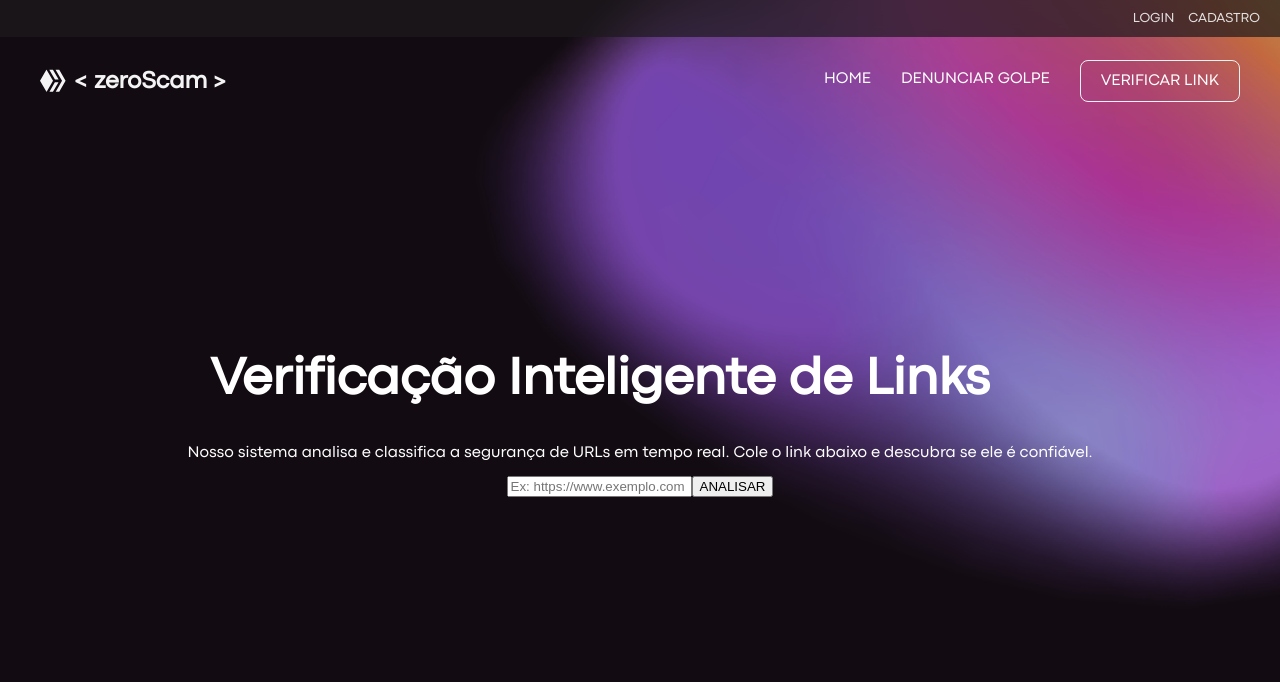
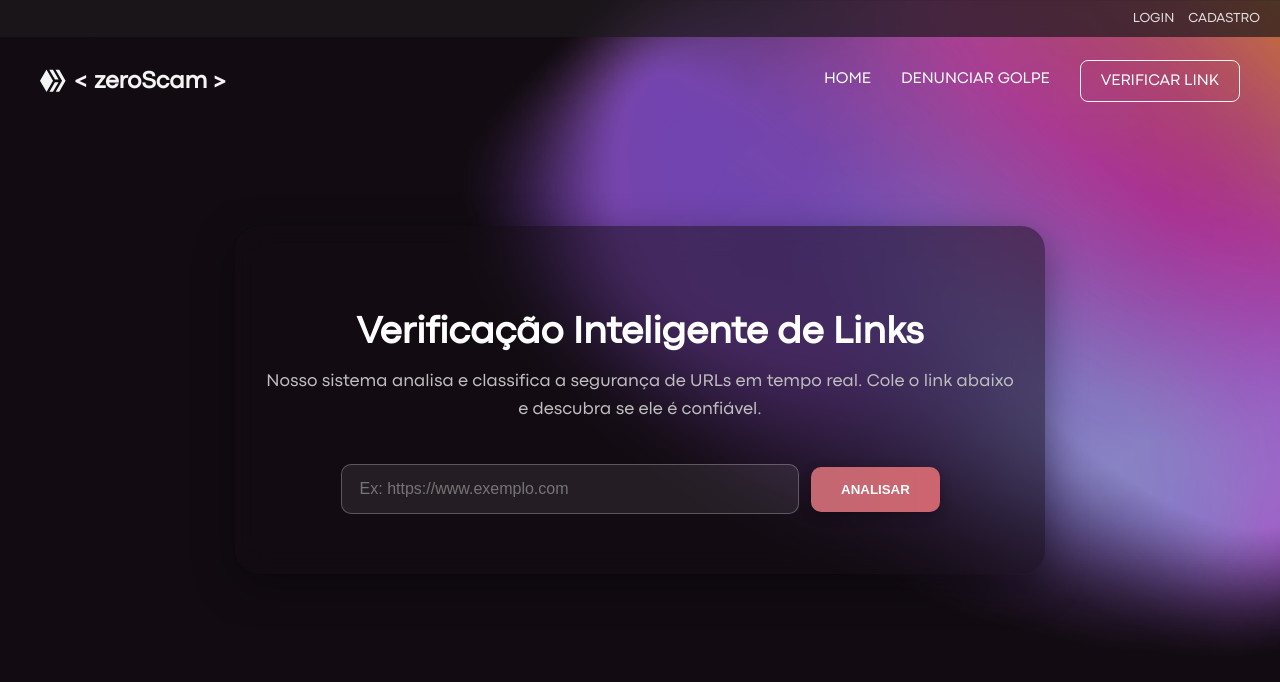
Before and after one commit to GallantDrop45/Zero-Scam, a React (Create React App) app in the folder frontend/: page /verificar in a window 1280 px wide. Shown: the top 682 px of the page. Built offline with nearby package versions, Linux system fonts and the light colour scheme; no server answers.

Commit message:
style(verificar-link): atualiza design

```diff
--- a/frontend/src/pages/VerificarLink.module.css
+++ b/frontend/src/pages/VerificarLink.module.css
@@ -1,33 +1,272 @@
-/* ----------- HEADER ----------- */
 .hero {
   position: relative;
   background: #120c12 url('/public/images/background-hero.png') no-repeat center center;
   background-size: cover;
-  min-height: 70vh;
+  min-height: 100vh;
   display: flex;
   flex-direction: column;
   justify-content: center;
-  padding-top: 120px;
-  padding-bottom: 60px;
+  padding-top: 0px;
   text-align: center;
   overflow: hidden;
   margin: 0;
 }
 
-.heroContent {
-  position: relative;
-  z-index: 2;
+/* CONTAINER PRINCIPAL */
+.verificarContainer {
+  text-align: center;
+  color: #fff;
+  max-width: 750px;
+  margin: 0 auto;
+  padding: 60px 30px;
+  border-radius: 24px;
+  background: rgba(18, 12, 18, 0.5);
+  backdrop-filter: blur(16px);
+  box-shadow: 0 12px 40px rgba(0, 0, 0, 0.4);
+  animation: fadeIn 0.8s ease;
+}
+
+.verificarContainer h1 {
+  font-size: 2.4rem;
+  font-weight: 600;
+  margin-bottom: 14px;
+}
+
+.verificarContainer p {
+  font-size: 1.1rem;
+  color: #bfbfbf;
+  margin-bottom: 40px;
+  line-height: 1.6;
+}
+
+/* FORM */
+.form {
   display: flex;
-  flex-direction: column;
+  justify-content: center;
+  align-items: center;
+  gap: 12px;
+  flex-wrap: wrap;
+}
+
+.form input {
+  width: 420px;
+  max-width: 90%;
+  padding: 15px 18px;
+  border-radius: 10px;
+  border: 1px solid rgba(255, 255, 255, 0.25);
+  background: rgba(255, 255, 255, 0.08);
+  color: #fff;
+  font-size: 1rem;
+  transition: all 0.3s ease;
+}
+
+.form input:focus {
+  border-color: #b06cf5;
+  background-color: rgba(255, 255, 255, 0.15);
+  box-shadow: 0 0 12px rgba(39, 20, 58, 0.4);
+}
+
+.form button {
+  padding: 15px 30px;
+  border-radius: 10px;
+  color: #fff;
+  font-weight: 600;
+  border: none;
+  cursor: pointer;
+
+  background-image: linear-gradient(90deg, #b84551cc, #c4404dc9, #520e57f1);
+  background-size: 200% 100%;
+  background-position: 0% 50%;
+
+  transition:
+    background-position 0.3s ease-in-out,
+    box-shadow 0.6s ease,
+    transform 0.4s ease;
+
+  box-shadow: 0 4px 12px rgba(0, 0, 0, 0.3);
+  will-change: background-position, transform, box-shadow;
+}
+
+.form button:hover {
+  background-position: 100% 50%;
+  box-shadow: 0 0 18px rgba(30, 15, 46, 0.45);
+}
+
+.form button:active {
+  box-shadow: 0 3px 8px rgba(0, 0, 0, 0.4);
+}
+
+.form button:disabled {
+  opacity: 0.6;
+  cursor: not-allowed;
+  background-position: 0% 50%;
+  transform: none;
+  box-shadow: none;
+}
+
+.spin {
+  animation: spin 1s linear infinite;
+}
+
+@keyframes spin {
+  100% {
+    transform: rotate(360deg);
+  }
+}
+
+/* RESULTADO */
+.resultadoBox {
+  margin-top: 40px;
+  padding: 22px 28px;
+  border-radius: 14px;
+  display: flex;
   align-items: center;
   justify-content: center;
-  flex: 1;
+  gap: 14px;
+  font-size: 1.1rem;
+  font-weight: 500;
+  animation: fadeUp 0.5s ease;
+  text-align: left;
+  max-width: 600px;
+  margin-left: auto;
+  margin-right: auto;
+  line-height: 1.4;
 }
 
-.hero h1 {
-  font-size: 3.3rem;
-  font-weight: bold;
-  margin-bottom: 30px;
-  line-height: 1.3;
-  max-width: 1200px;
+.resultadoBox p {
+  margin: 0;
+  padding: 0;
+  display: inline-block;
 }
+
+.icon {
+  font-size: 1.6rem;
+  flex-shrink: 0;
+  margin-top: 2px;
+}
+
+.seguro {
+  background-color: rgba(0, 255, 153, 0.1);
+  border: 1px solid rgba(0, 255, 153, 0.5);
+  color: #00ff99;
+  box-shadow: 0 0 15px rgba(0, 255, 153, 0.2);
+}
+
+.perigoso {
+  background-color: rgba(255, 79, 79, 0.1);
+  border: 1px solid rgba(255, 79, 79, 0.5);
+  color: #ff4f4f;
+  box-shadow: 0 0 15px rgba(255, 79, 79, 0.25);
+}
+
+.erro {
+  background-color: rgba(255, 255, 0, 0.08);
+  border: 1px solid rgba(255, 255, 0, 0.4);
+  color: #f4f4f4;
+}
+
+/* CTA */
+.ctaBox {
+  margin-top: 60px;
+  padding-top: 30px;
+  border-top: 1px solid rgba(255, 255, 255, 0.08);
+}
+
+.ctaBox h3 {
+  font-size: 1.4rem;
+  margin-bottom: 10px;
+  color: #fff;
+}
+
+.ctaBox p {
+  color: #bfbfbf;
+  font-size: 1rem;
+  margin-bottom: 25px;
+  line-height: 1.6;
+}
+
+.ctaButtons {
+  display: flex;
+  justify-content: center;
+  gap: 18px;
+  flex-wrap: wrap;
+}
+
+.btnPrimario,
+.btnSecundario {
+  padding: 12px 24px;
+  border-radius: 8px;
+  text-decoration: none;
+  font-weight: 600;
+}
+
+.btnPrimario {
+  color: #fff;
+  background-image: linear-gradient(90deg, #d35965d7, #c4404d70, #962f9d75);
+  background-size: 200% 100%;
+  background-position: 0% 50%;
+  transition:
+    background-position 0.4s ease-in-out,
+    box-shadow 0.5s ease,
+    transform 0.3s ease;
+}
+
+.btnPrimario:hover {
+  background-position: 100% 50%;
+  box-shadow: 0 0 18px rgba(30, 15, 46, 0.45);
+}
+
+.btnSecundario {
+  border: 1px solid #ef4f6b;
+  color: #ef4f6b;
+  transition: all 0.3s ease;
+}
+
+.btnSecundario:hover {
+  border: 1px solid #d35965d7;
+  background-color: #d35965d7;
+  color: white;
+}
+
+/* ANIMAÇÕES */
+@keyframes fadeIn {
+  from {
+    opacity: 0;
+    transform: translateY(20px);
+  }
+  to {
+    opacity: 1;
+    transform: translateY(0);
+  }
+}
+
+@keyframes fadeUp {
+  from {
+    opacity: 0;
+    transform: translateY(10px);
+  }
+  to {
+    opacity: 1;
+    transform: translateY(0);
+  }
+}
+
+/* RESPONSIVIDADE */
+@media (max-width: 768px) {
+  .verificarContainer {
+    padding: 40px 20px;
+  }
+
+  .verificarContainer h1 {
+    font-size: 2rem;
+  }
+
+  .ctaButtons {
+    flex-direction: column;
+    gap: 12px;
+  }
+
+  .form input {
+    width: 100%;
+  }
+}
```
